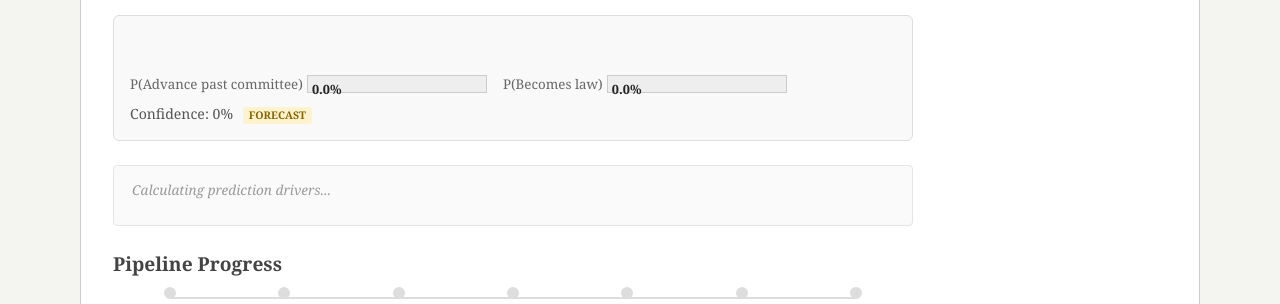
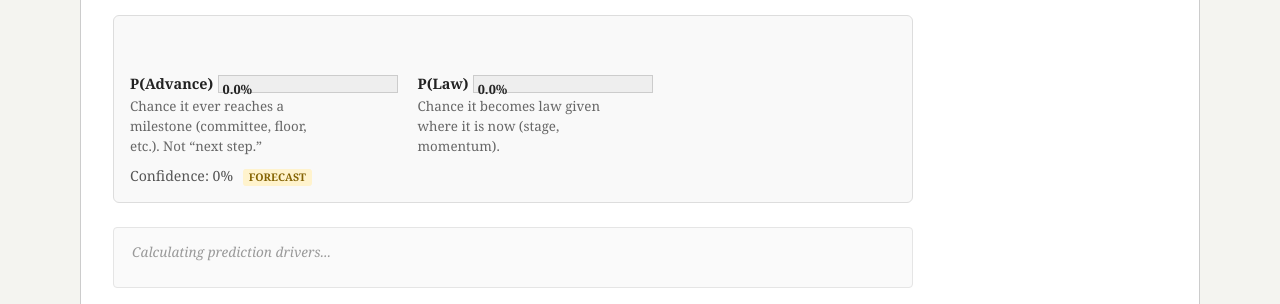
Before and after one commit to tyler-morales/ilga-graph, a FastAPI app: template src/ilga_graph/templates/intelligence_bill.html in a window 1280 px wide. Shown: the part 113-417 px from the top of the page. Run offline with FastAPI, Linux system fonts and the light colour scheme; the template is opened without the code that fills it, so the values that code supplies are empty; parts of the project's set-up code (start-up, migrations or seed data) failed here and were passed over.

Commit message:
feat: enhance bill prediction templates with detailed explanations
- Updated the `_intelligence_predictions.html` template to include a collapsible section explaining the meaning of P(Advance), P(Law), and Forecast metrics, improving user understanding.
- Enhanced the `intelligence_bill.html` template by replacing small text labels with stronger emphasis for P(Advance) and P(Law), and added descriptive tooltips for clarity.
- Improved the `intelligence_member.html` and `intelligence_summary.html` templates with updated titles and descriptions for P(Advance) and Forecast, ensuring consistent messaging across the application.

These changes enhance the user interface and provide clearer insights into legislative predictions.

```diff
--- a/src/ilga_graph/templates/intelligence_bill.html
+++ b/src/ilga_graph/templates/intelligence_bill.html
@@ -40,28 +40,30 @@
                 </span>
             </div>
             <div class="bill-prediction-prob" style="margin-top: 8px;">
-                <div style="display: flex; gap: 16px; align-items: center; flex-wrap: wrap;">
+                <div style="display: flex; gap: 20px; align-items: flex-start; flex-wrap: wrap;">
                     <div>
-                        <small style="color: #666;">P(Advance past committee)</small>
+                        <strong style="font-size: 0.9em;">P(Advance)</strong>
                         <div class="score-bar-container" style="width: 180px;">
                             <div class="score-bar {% if bill.prob_advance >= 0.7 %}score-high{% elif bill.prob_advance >= 0.4 %}score-mid{% else %}score-low{% endif %}"
                                  style="width: {{ (bill.prob_advance * 100)|int }}%">
                             </div>
                             <span class="score-text">{{ "%.1f"|format(bill.prob_advance * 100) }}%</span>
                         </div>
+                        <small style="display: block; color: #666; max-width: 200px; margin-top: 2px;">Chance it ever reaches a milestone (committee, floor, etc.). Not “next step.”</small>
                     </div>
                     <div>
-                        <small style="color: #666;">P(Becomes law)</small>
+                        <strong style="font-size: 0.9em;">P(Law)</strong>
                         <div class="score-bar-container" style="width: 180px;">
                             <div class="score-bar {% if bill.prob_law >= 0.5 %}score-high{% elif bill.prob_law >= 0.2 %}score-mid{% else %}score-low{% endif %}"
                                  style="width: {{ (bill.prob_law * 100)|int }}%">
                             </div>
                             <span class="score-text">{{ "%.1f"|format(bill.prob_law * 100) }}%</span>
                         </div>
+                        <small style="display: block; color: #666; max-width: 200px; margin-top: 2px;">Chance it becomes law given where it is now (stage, momentum).</small>
                     </div>
                     {% if bill.forecast_score > 0 %}
                     <div>
-                        <small style="color: #666;" title="Based on bill content and sponsor only — ignores current delay">Forecast P(Law)</small>
+                        <strong style="font-size: 0.9em;">Forecast</strong>
                         <div class="score-bar-container" style="width: 180px;">
                             <div class="score-bar {% if bill.forecast_score >= 0.5 %}score-high{% elif bill.forecast_score >= 0.2 %}score-mid{% else %}score-low{% endif %}"
                                  style="width: {{ (bill.forecast_score * 100)|int }}%">
@@ -71,6 +73,7 @@
                         {% if bill.forecast_confidence %}
                         <small class="forecast-conf forecast-{{ bill.forecast_confidence|lower }}">{{ bill.forecast_confidence }}</small>
                         {% endif %}
+                        <small style="display: block; color: #666; max-width: 200px; margin-top: 2px;">P(law) at intro — sponsor &amp; topic only; no progress or delay.</small>
                     </div>
                     {% endif %}
                 </div>
--- a/src/ilga_graph/templates/intelligence_member.html
+++ b/src/ilga_graph/templates/intelligence_member.html
@@ -186,8 +186,8 @@
                     <th>Bill</th>
                     <th>Description</th>
                     <th>Predicted Dest.</th>
-                    <th>P(Advance)</th>
-                    <th title="Forecast P(Law) — content + sponsor only">Forecast</th>
+                    <th title="Chance the bill ever reaches a positive milestone (committee, floor, etc.). Not next-step probability.">P(Advance)</th>
+                    <th title="P(law) at intro — sponsor and topic only; no progress or delay.">Forecast</th>
                     <th>Stage</th>
                     <th>Status</th>
                 </tr>
--- a/src/ilga_graph/templates/intelligence_summary.html
+++ b/src/ilga_graph/templates/intelligence_summary.html
@@ -57,7 +57,7 @@
                 <span>{{ bill.sponsor }}</span>
                 <span class="story-card-stage">{{ bill.stage_label }}</span>
                 {% if bill.forecast_score > 0 %}
-                <span title="Forecast P(Law) — content + sponsor only">Forecast: {{ "%.0f"|format(bill.forecast_score * 100) }}%
+                <span title="P(law) at intro — sponsor and topic only; no progress or delay">Forecast: {{ "%.0f"|format(bill.forecast_score * 100) }}%
                     {% if bill.forecast_confidence %}<small class="forecast-conf forecast-{{ bill.forecast_confidence|lower }}">{{ bill.forecast_confidence }}</small>{% endif %}
                 </span>
                 {% endif %}
```
Also changed, not shown: src/ilga_graph/templates/_intelligence_predictions.html (+12 -8 lines).
